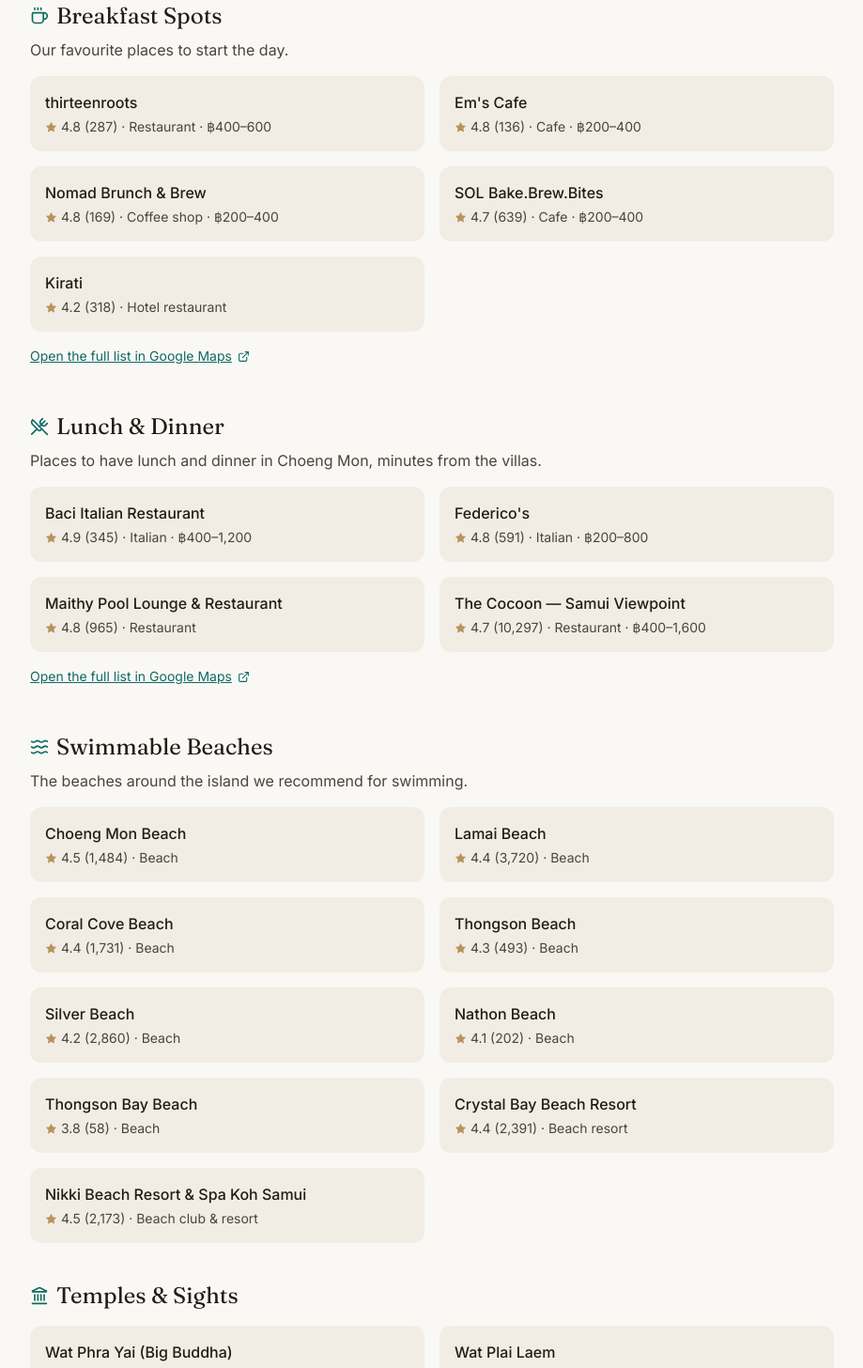
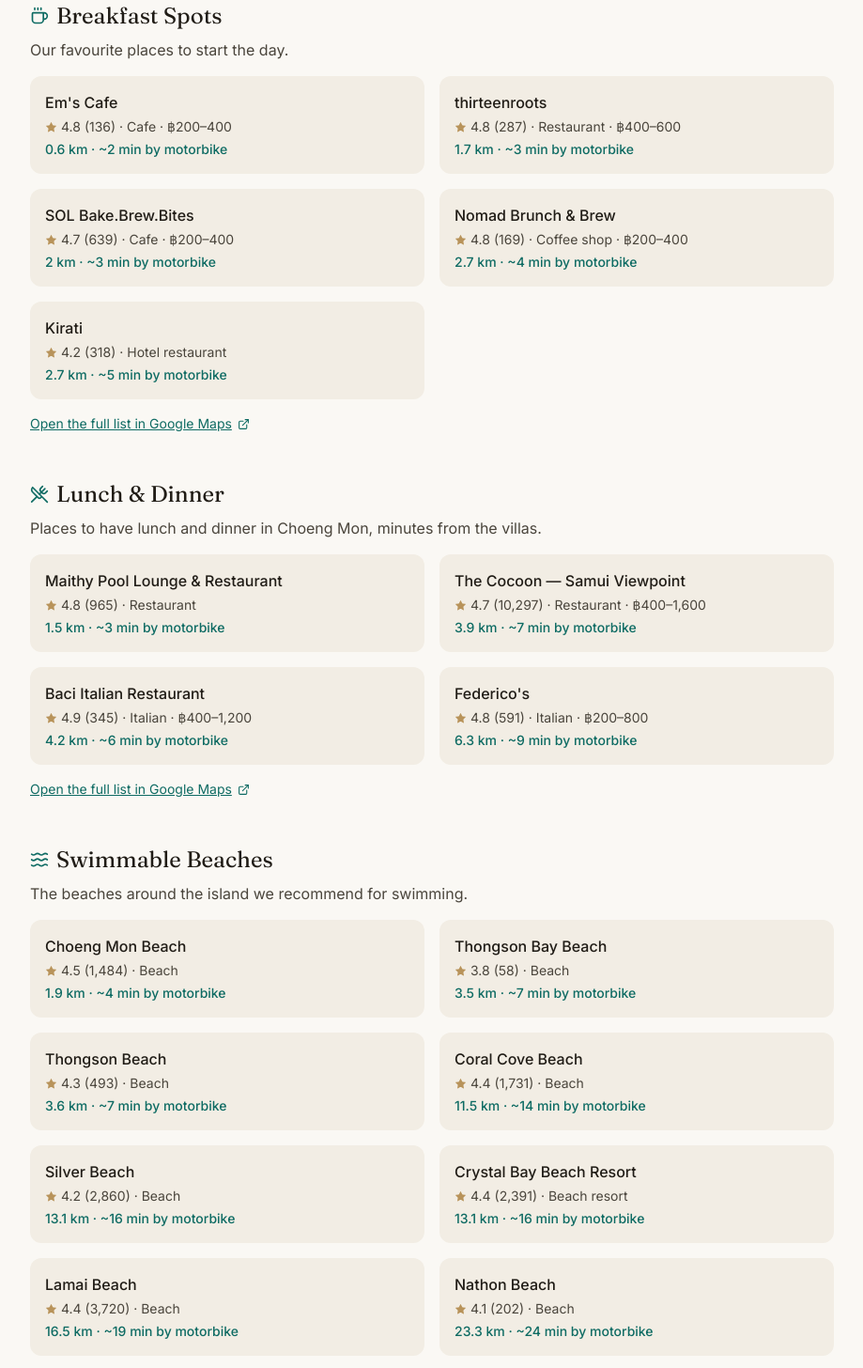
Before and after one commit to eldor1274/magicsamui-website, a Next.js app: page /guide in a window 1280 px wide. Shown: the part 1680-3136 px from the top of the page at 94% size, without its empty margins (180-1099 px from the left). Built offline with nearby package versions, Linux system fonts and the light colour scheme; no server answers.

Commit message:
Guide places sorted by distance with km and motorbike minutes
Every place card now shows road distance and ride time from Magic
Suites, computed from real coordinates (OSM/Google Maps) via OSRM
driving routes; all four lists reordered nearest to furthest.

```diff
--- a/src/app/guide/page.tsx
+++ b/src/app/guide/page.tsx
@@ -55,6 +55,9 @@
         <Star size={13} className="text-sand" fill="currentColor" strokeWidth={0} />
         {place.rating} ({place.reviews.toLocaleString()}) · {place.type}
         {place.price ? ` · ${place.price}` : ""}
+      </p>
+      <p className="mt-1 text-sm font-medium text-pool">
+        {place.distanceKm} km · ~{place.driveMin} min by motorbike
       </p>
     </a>
   );
--- a/src/data/guidePlaces.ts
+++ b/src/data/guidePlaces.ts
@@ -7,6 +7,10 @@
   reviews: number;
   type: string;
   price?: string;
+  // Road distance from Magic Suites, computed from each place's real
+  // coordinates (OpenStreetMap/Google) via OSRM driving routes.
+  distanceKm: number;
+  driveMin: number;
 }
 
 export function mapsSearchUrl(name: string) {
@@ -27,39 +31,40 @@
   beachesTemples: "https://maps.app.goo.gl/9R97PaJpoDtLX4Ef8",
 };
 
+// Each list is ordered nearest to furthest from Magic Suites.
 export const breakfastSpots: GuidePlace[] = [
-  { name: "thirteenroots", rating: "4.8", reviews: 287, type: "Restaurant", price: "฿400–600" },
-  { name: "Em's Cafe", rating: "4.8", reviews: 136, type: "Cafe", price: "฿200–400" },
-  { name: "Nomad Brunch & Brew", rating: "4.8", reviews: 169, type: "Coffee shop", price: "฿200–400" },
-  { name: "SOL Bake.Brew.Bites", rating: "4.7", reviews: 639, type: "Cafe", price: "฿200–400" },
-  { name: "Kirati", rating: "4.2", reviews: 318, type: "Hotel restaurant" },
+  { name: "Em's Cafe", rating: "4.8", reviews: 136, type: "Cafe", price: "฿200–400", distanceKm: 0.6, driveMin: 2 },
+  { name: "thirteenroots", rating: "4.8", reviews: 287, type: "Restaurant", price: "฿400–600", distanceKm: 1.7, driveMin: 3 },
+  { name: "SOL Bake.Brew.Bites", rating: "4.7", reviews: 639, type: "Cafe", price: "฿200–400", distanceKm: 2, driveMin: 3 },
+  { name: "Nomad Brunch & Brew", rating: "4.8", reviews: 169, type: "Coffee shop", price: "฿200–400", distanceKm: 2.7, driveMin: 4 },
+  { name: "Kirati", rating: "4.2", reviews: 318, type: "Hotel restaurant", distanceKm: 2.7, driveMin: 5 },
 ];
 
 export const lunchDinnerSpots: GuidePlace[] = [
-  { name: "Baci Italian Restaurant", rating: "4.9", reviews: 345, type: "Italian", price: "฿400–1,200" },
-  { name: "Federico's", rating: "4.8", reviews: 591, type: "Italian", price: "฿200–800" },
-  { name: "Maithy Pool Lounge & Restaurant", rating: "4.8", reviews: 965, type: "Restaurant" },
-  { name: "The Cocoon — Samui Viewpoint", rating: "4.7", reviews: 10297, type: "Restaurant", price: "฿400–1,600" },
+  { name: "Maithy Pool Lounge & Restaurant", rating: "4.8", reviews: 965, type: "Restaurant", distanceKm: 1.5, driveMin: 3 },
+  { name: "The Cocoon — Samui Viewpoint", rating: "4.7", reviews: 10297, type: "Restaurant", price: "฿400–1,600", distanceKm: 3.9, driveMin: 7 },
+  { name: "Baci Italian Restaurant", rating: "4.9", reviews: 345, type: "Italian", price: "฿400–1,200", distanceKm: 4.2, driveMin: 6 },
+  { name: "Federico's", rating: "4.8", reviews: 591, type: "Italian", price: "฿200–800", distanceKm: 6.3, driveMin: 9 },
 ];
 
 export const beaches: GuidePlace[] = [
-  { name: "Choeng Mon Beach", rating: "4.5", reviews: 1484, type: "Beach" },
-  { name: "Lamai Beach", rating: "4.4", reviews: 3720, type: "Beach" },
-  { name: "Coral Cove Beach", rating: "4.4", reviews: 1731, type: "Beach" },
-  { name: "Thongson Beach", rating: "4.3", reviews: 493, type: "Beach" },
-  { name: "Silver Beach", rating: "4.2", reviews: 2860, type: "Beach" },
-  { name: "Nathon Beach", rating: "4.1", reviews: 202, type: "Beach" },
-  { name: "Thongson Bay Beach", rating: "3.8", reviews: 58, type: "Beach" },
-  { name: "Crystal Bay Beach Resort", rating: "4.4", reviews: 2391, type: "Beach resort" },
-  { name: "Nikki Beach Resort & Spa Koh Samui", rating: "4.5", reviews: 2173, type: "Beach club & resort" },
+  { name: "Choeng Mon Beach", rating: "4.5", reviews: 1484, type: "Beach", distanceKm: 1.9, driveMin: 4 },
+  { name: "Thongson Bay Beach", rating: "3.8", reviews: 58, type: "Beach", distanceKm: 3.5, driveMin: 7 },
+  { name: "Thongson Beach", rating: "4.3", reviews: 493, type: "Beach", distanceKm: 3.6, driveMin: 7 },
+  { name: "Coral Cove Beach", rating: "4.4", reviews: 1731, type: "Beach", distanceKm: 11.5, driveMin: 14 },
+  { name: "Silver Beach", rating: "4.2", reviews: 2860, type: "Beach", distanceKm: 13.1, driveMin: 16 },
+  { name: "Crystal Bay Beach Resort", rating: "4.4", reviews: 2391, type: "Beach resort", distanceKm: 13.1, driveMin: 16 },
+  { name: "Lamai Beach", rating: "4.4", reviews: 3720, type: "Beach", distanceKm: 16.5, driveMin: 19 },
+  { name: "Nathon Beach", rating: "4.1", reviews: 202, type: "Beach", distanceKm: 23.3, driveMin: 24 },
+  { name: "Nikki Beach Resort & Spa Koh Samui", rating: "4.5", reviews: 2173, type: "Beach club & resort", distanceKm: 29.3, driveMin: 30 },
 ];
 
 export const templesAndSights: GuidePlace[] = [
-  { name: "Wat Phra Yai (Big Buddha)", rating: "4.5", reviews: 11247, type: "Temple" },
-  { name: "Wat Plai Laem", rating: "4.7", reviews: 8260, type: "Temple" },
-  { name: "Wat Khunaram (Phra Wihan Luang Pho Daeng)", rating: "4.5", reviews: 2479, type: "Temple" },
-  { name: "Wat Phra Chedi Laem Sor", rating: "4.4", reviews: 1480, type: "Temple" },
-  { name: "Wat Teepangkorn", rating: "4.5", reviews: 90, type: "Temple" },
-  { name: "Hin Ta Hin Yai", rating: "4.2", reviews: 11123, type: "Rock formations" },
-  { name: "Chomview Restaurant", rating: "4.4", reviews: 20, type: "Restaurant", price: "฿400–600" },
+  { name: "Wat Plai Laem", rating: "4.7", reviews: 8260, type: "Temple", distanceKm: 1.2, driveMin: 3 },
+  { name: "Wat Phra Yai (Big Buddha)", rating: "4.5", reviews: 11247, type: "Temple", distanceKm: 2, driveMin: 4 },
+  { name: "Hin Ta Hin Yai", rating: "4.2", reviews: 11123, type: "Rock formations", distanceKm: 18.7, driveMin: 23 },
+  { name: "Wat Khunaram (Phra Wihan Luang Pho Daeng)", rating: "4.5", reviews: 2479, type: "Temple", distanceKm: 23.3, driveMin: 26 },
+  { name: "Wat Phra Chedi Laem Sor", rating: "4.4", reviews: 1480, type: "Temple", distanceKm: 28.8, driveMin: 34 },
+  { name: "Chomview Restaurant", rating: "4.4", reviews: 20, type: "Restaurant", price: "฿400–600", distanceKm: 32.1, driveMin: 38 },
+  { name: "Wat Teepangkorn", rating: "4.5", reviews: 90, type: "Temple", distanceKm: 32.4, driveMin: 40 },
 ];
```
